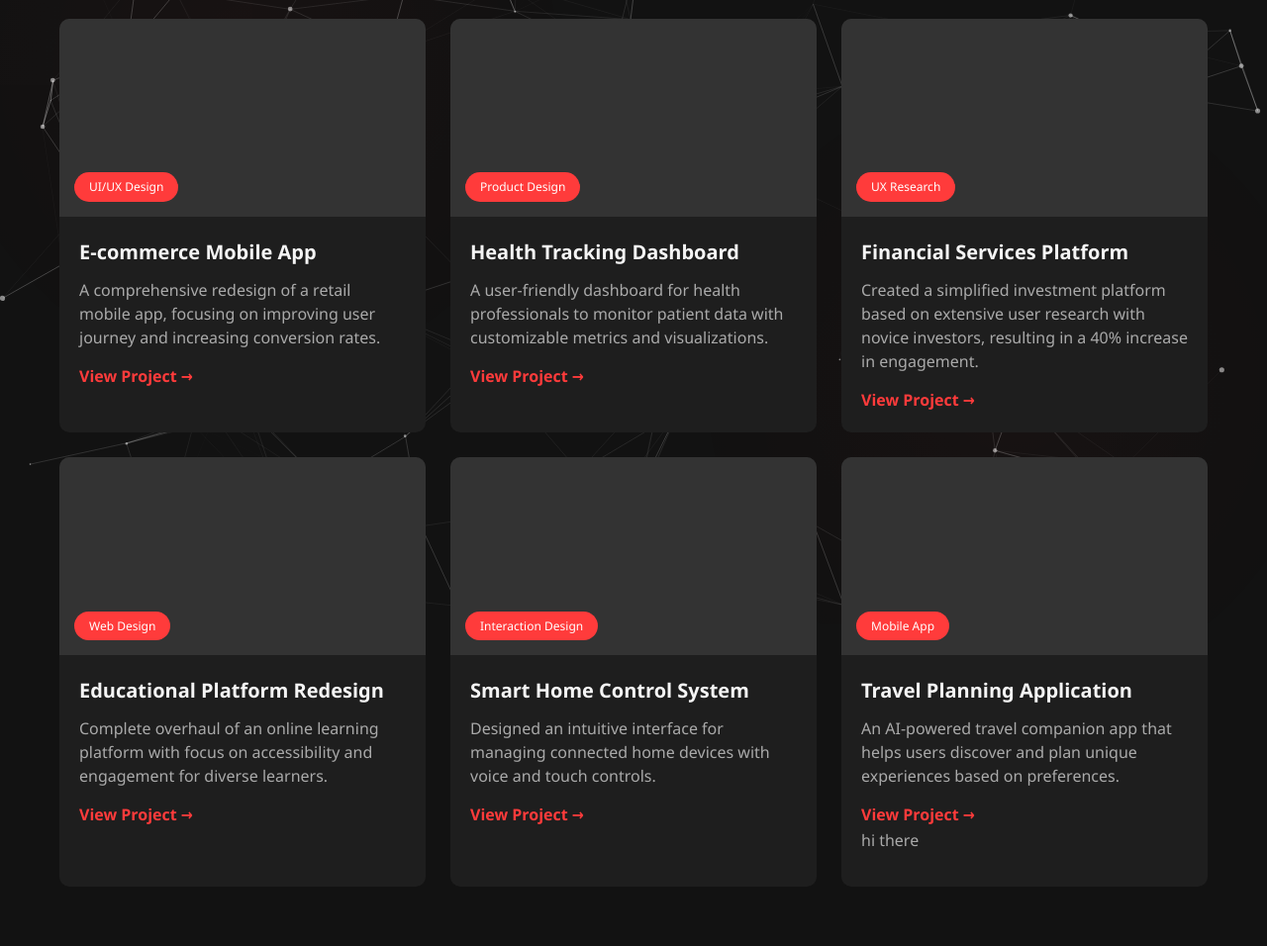
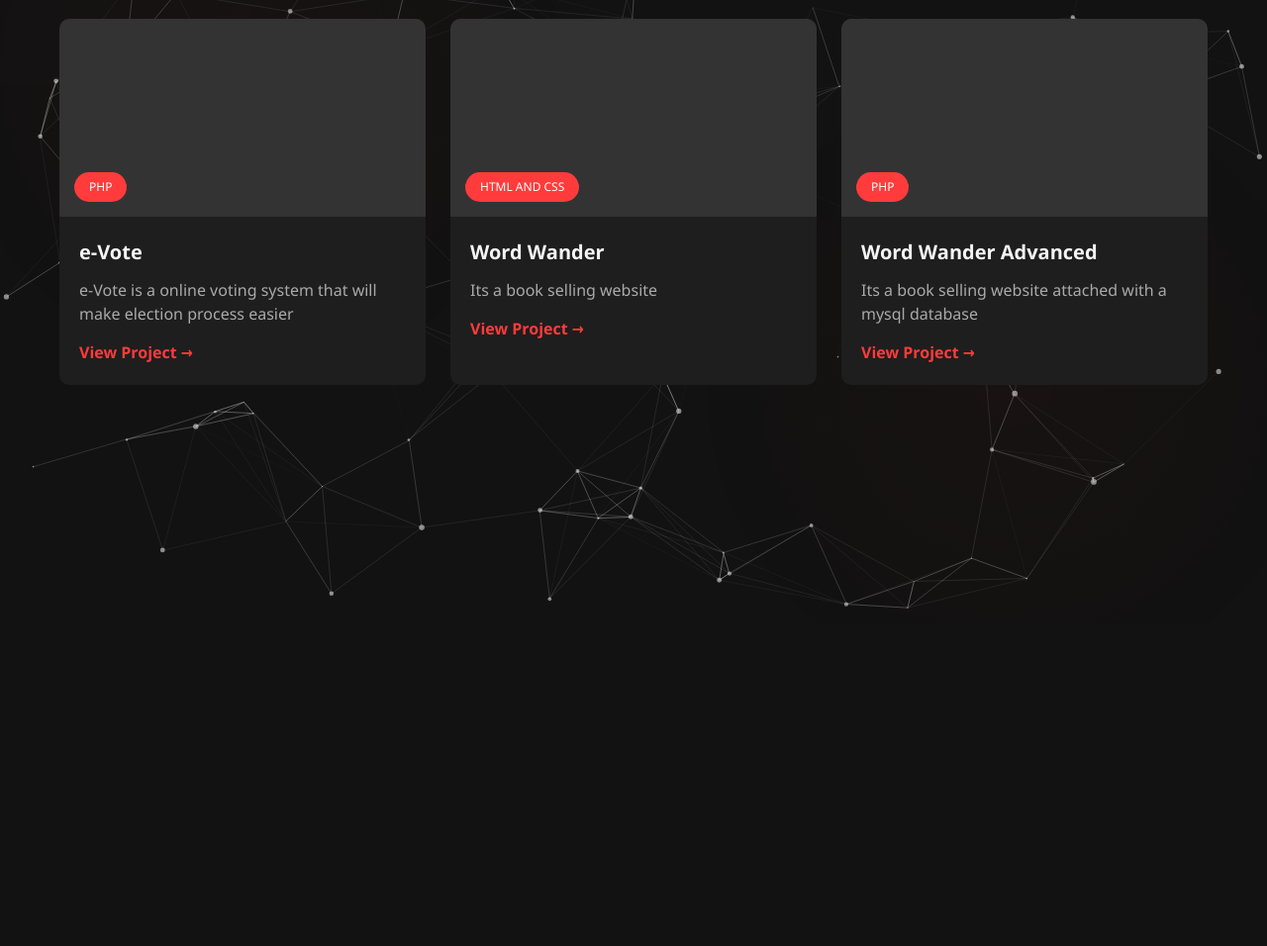
Before and after one commit to Prakashmonis05/Portfolio-master, a plain HTML site: page project.html in a window 1280 px wide. Shown: the part 169-1125 px from the top of the page at 99% size. After the commit the page ends 800 px from the top, so only its background shows below. Drawn offline with nearby package versions, Linux system fonts and the light colour scheme.

Commit message:
Added links

```diff
--- a/contact.css
+++ b/contact.css
@@ -80,7 +80,7 @@
 
  .contact-grid {
      display: grid;
-     grid-template-columns: repeat(5, 1fr);
+     grid-template-columns: repeat(4, 1fr);
      gap: 30px;
      padding: 20px;
  }
--- a/project.html
+++ b/project.html
@@ -41,19 +41,18 @@
 
         <div class="projects-header">
             <h1>My Latest Projects</h1>
-            <a href="#" class="view-more">View More →</a>
+
         </div>
 
         <div class="projects-grid">
             <!-- Project 1 -->
             <div class="project-card">
                 <div class="project-image">
-                    <div class="project-tag">UI/UX Design</div>
+                    <div class="project-tag">PHP</div>
                 </div>
                 <div class="project-details">
-                    <h3>E-commerce Mobile App</h3>
-                    <p>A comprehensive redesign of a retail mobile app, focusing on improving user journey and
-                        increasing conversion rates.</p>
+                    <h3>e-Vote</h3>
+                    <p>e-Vote is a online voting system that will make election process easier</p>
                     <a href="#" class="project-link">View Project →</a>
                 </div>
             </div>
@@ -61,69 +60,28 @@
             <!-- Project 2 -->
             <div class="project-card">
                 <div class="project-image">
-                    <div class="project-tag">Product Design</div>
+                    <div class="project-tag">HTML AND CSS</div>
                 </div>
                 <div class="project-details">
-                    <h3>Health Tracking Dashboard</h3>
-                    <p>A user-friendly dashboard for health professionals to monitor patient data with customizable
-                        metrics and visualizations.</p>
-                    <a href="#" class="project-link">View Project →</a>
+                    <h3>Word Wander</h3>
+                    <p>Its a book selling website</p>
+                    <a href="https://prakashmonis05.github.io/WordWander-HTML-Version/" class="project-link">View Project →</a>
                 </div>
             </div>
 
             <!-- Project 3 -->
             <div class="project-card">
                 <div class="project-image">
-                    <div class="project-tag">UX Research</div>
+                    <div class="project-tag">PHP</div>
                 </div>
                 <div class="project-details">
-                    <h3>Financial Services Platform</h3>
-                    <p>Created a simplified investment platform based on extensive user research with novice investors,
-                        resulting in a 40% increase in engagement.</p>
+                    <h3>Word Wander Advanced</h3>
+                    <p>Its a book selling website attached with a mysql database</p>
                     <a href="#" class="project-link">View Project →</a>
                 </div>
             </div>
 
-            <!-- Project 4 -->
-            <div class="project-card">
-                <div class="project-image">
-                    <div class="project-tag">Web Design</div>
-                </div>
-                <div class="project-details">
-                    <h3>Educational Platform Redesign</h3>
-                    <p>Complete overhaul of an online learning platform with focus on accessibility and engagement for
-                        diverse learners.</p>
-                    <a href="#" class="project-link">View Project →</a>
-                </div>
-            </div>
 
-            <!-- Project 5 -->
-            <div class="project-card">
-                <div class="project-image">
-                    <div class="project-tag">Interaction Design</div>
-                </div>
-                <div class="project-details">
-                    <h3>Smart Home Control System</h3>
-                    <p>Designed an intuitive interface for managing connected home devices with voice and touch
-                        controls.</p>
-                    <a href="#" class="project-link">View Project →</a>
-                </div>
-            </div>
-
-            <!-- Project 6 -->
-            <div class="project-card">
-                <div class="project-image">
-                    <div class="project-tag">Mobile App</div>
-                </div>
-                <div class="project-details">
-                    <h3>Travel Planning Application</h3>
-                    <p>An AI-powered travel companion app that helps users discover and plan unique experiences based on
-                        preferences.</p>
-                    <a href="#" class="project-link">View Project →</a>
-
-                    <p>hi there</p>
-                </div>
-            </div>
         </div>
     </div>
 
```
Also changed, not shown: contact.html (+46 -0 lines).
